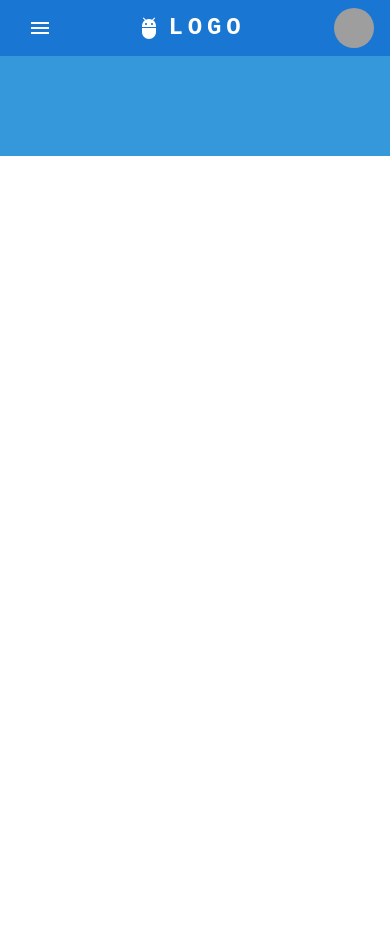
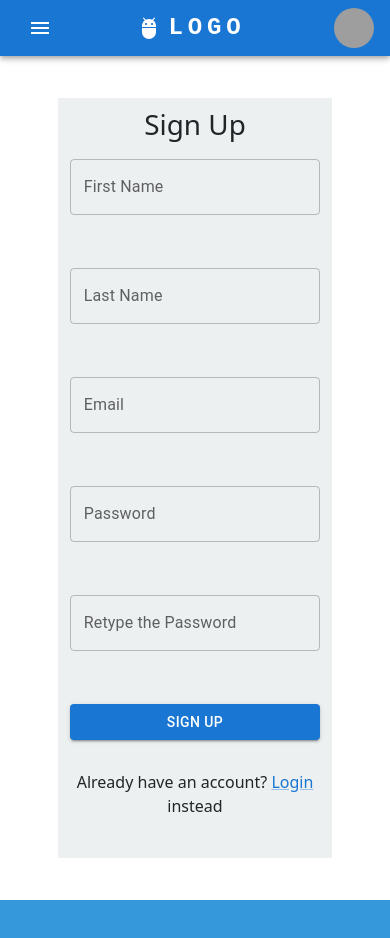
Before and after one commit to SachinthaDilshan96/CMJDCW2, a React (Create React App) app: page /signup in a window 390 px wide. Shown: the top 938 px of the page. Before the commit the page ends 844 px from the top, so only its background shows below. Built offline with nearby package versions, Linux system fonts and the light colour scheme; grey boxes are pictures that could not be loaded.

Commit message:
signup ui done with responsiveness

```diff
--- a/src/pages/CSS/LoginPage.css
+++ b/src/pages/CSS/LoginPage.css
@@ -8,7 +8,7 @@
 
 .inner-container{
     background-color: #ecf0f1;
-    height: 60vh;
+    height: 90vh;
     width: 75%;
     display: flex;
     justify-content: center;
--- /dev/null
+++ b/src/pages/CSS/SignUpPage.css
@@ -0,0 +1,11 @@
+.container-main{
+    height: 100vh;
+    width: 100vw;
+    display: flex;
+    justify-content: center;
+    align-items: center;
+}
+
+.inner-container{
+    background-color: darkgray;
+}
--- a/src/pages/LoginPage.js
+++ b/src/pages/LoginPage.js
@@ -1,9 +1,8 @@
 import "./CSS/LoginPage.css"
-import {InputAdornment, Link, TextField} from "@mui/material";
+import { Link, TextField} from "@mui/material";
 import Button from "@mui/material/Button";
 import {useState} from "react";
-import IconButton from "@mui/material/IconButton";
-import {Visibility, VisibilityOff} from "@mui/icons-material";
+import {useNavigate} from "react-router-dom";
 
 const LoginPage =() =>{
     const [email, setEmail] = useState("");
@@ -11,6 +10,7 @@ const LoginPage =() =>{
     const [isEmailValid,setIsEmailValid] = useState(true);
     const [isPasswordValid,setIsPasswordValid] = useState(false);
     const emailRegex = new RegExp('^[a-zA-Z0-9._:$!%-]+@[a-zA-Z0-9.-]+.[a-zA-Z]$');
+    const navigate = useNavigate();
     const handleEmail =(e)=>{
         if (emailRegex.test(e.target.value)){
             setEmail(e.target.value);
@@ -46,7 +46,7 @@ const LoginPage =() =>{
                     </form>
                     <div className={"signup-container"}>
                         <p>New to the System?&nbsp;&nbsp;&nbsp;&nbsp;</p>
-                        <Button variant={"contained"}>Sign Up</Button>
+                        <Button onClick={()=>navigate("/signup")} variant={"contained"}>Sign Up</Button>
                     </div>
                 </div>
             </div>
--- a/src/pages/SignUpPage.js
+++ b/src/pages/SignUpPage.js
@@ -1,8 +1,49 @@
+import "./CSS/SignUpPage.css"
+import {Link, TextField} from "@mui/material";
+import Button from "@mui/material/Button";
+import {useState} from "react";
 
 const SignUpPage =()=>{
+    const [firstName, setFirstName] = useState("");
+    const [isFirstNameValid, setIsFirstNameValid] = useState(true);
+    const [lastName, setLastName] = useState("");
+    const [isLastNameValid, setIsLastNameValid] = useState(true);
+    const [email, setEmail] = useState("");
+    const [isEmailValid, setEmailValid] = useState(true);
+    const [password, setPassword] = useState("");
+    const [isPasswordValid, setPasswordValid] = useState(true);
+    const [retypePassword, setRetypePassword] = useState("");
+
     return(
-        <div>
-
+        <div className={"container container-main"}>
+            <div className={"row inner-container"}>
+                <div className={"col-sm-12 col-md-6 form-container"}>
+                    <h1 className={"text-center"}>Sign Up</h1>
+                    <form>
+                        <div className={"form-element-container"}>
+                            <TextField helperText={isFirstNameValid?" ":"Invalid. First Name should contain only with letters"} variant={"outlined"} fullWidth={true} type={"text"} label={"First Name"}/>
+                        </div>
+                        <div className={"form-element-container"}>
+                            <TextField helperText={isLastNameValid?" ":"Invalid. Last Name should contain only letters"} variant={"outlined"} fullWidth={true} type={"text"} label={"Last Name"}/>
+                        </div>
+                        <div className={"form-element-container"}>
+                            <TextField helperText={isEmailValid?" ":"Invalid Email"}variant={"outlined"} fullWidth={true} type={"email"} label={"Email"}/>
+                        </div>
+                        <div className={"form-element-container"}>
+                            <TextField helperText={isPasswordValid?" ":"Invalid Password"} variant={"outlined"} fullWidth={true} type={"password"} label={"Password"}/>
+                        </div>
+                        <div className={"form-element-container"}>
+                            <TextField helperText={isPasswordValid?" ":"Invalid Password"} variant={"outlined"} fullWidth={true} type={"password"} label={"Retype the Password"}/>
+                        </div>
+                        <div className={"form-element-container"}>
+                            <Button fullWidth={true} type={"submit"} variant={"contained"}>Sign Up</Button>
+                        </div>
+                        <div className={"form-element-container"}>
+                            <p className={"text-center"}>Already have an account? <Link to={"/login"}>Login</Link> instead</p>
+                        </div>
+                    </form>
+                </div>
+            </div>
         </div>
     )
 }
```
